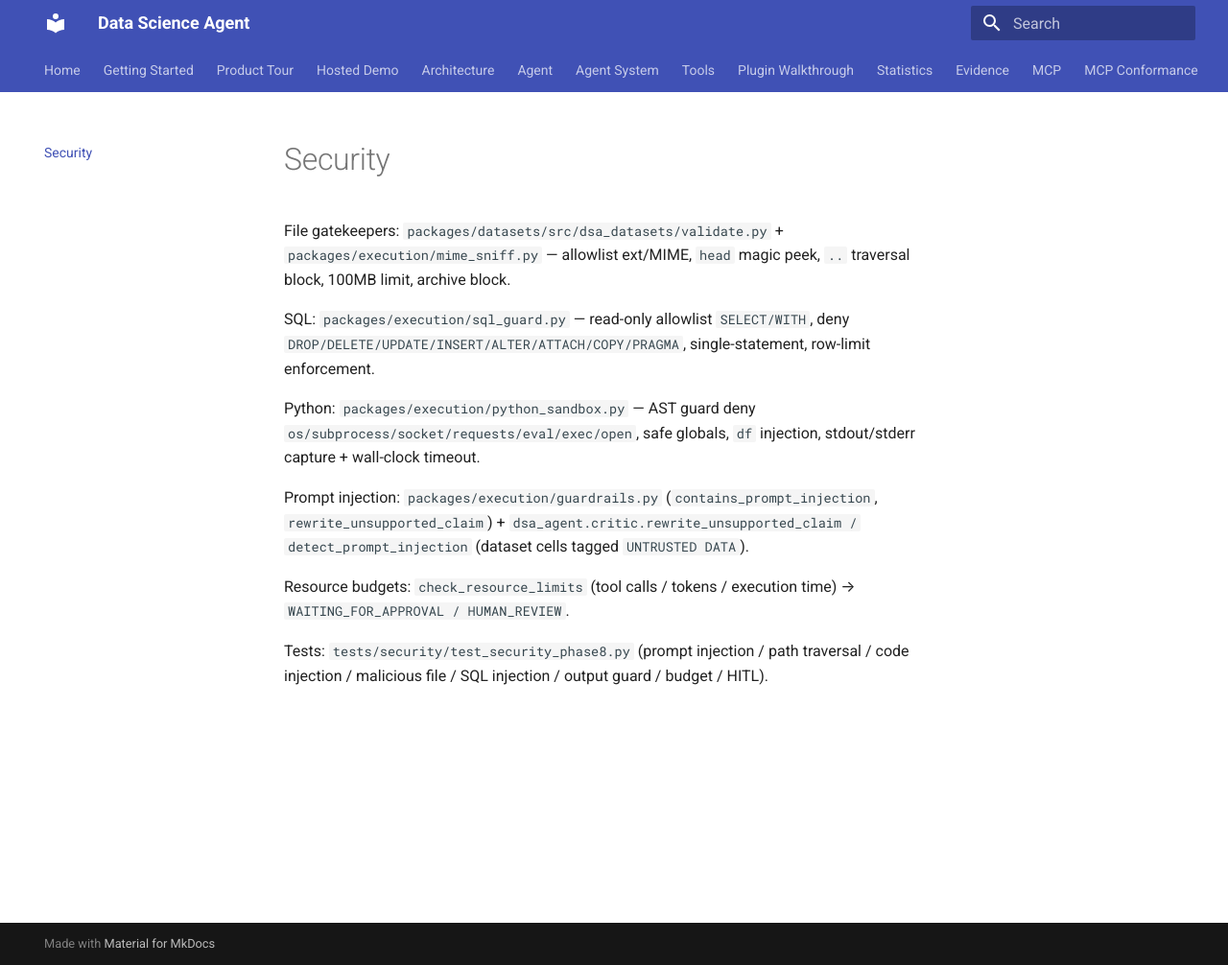
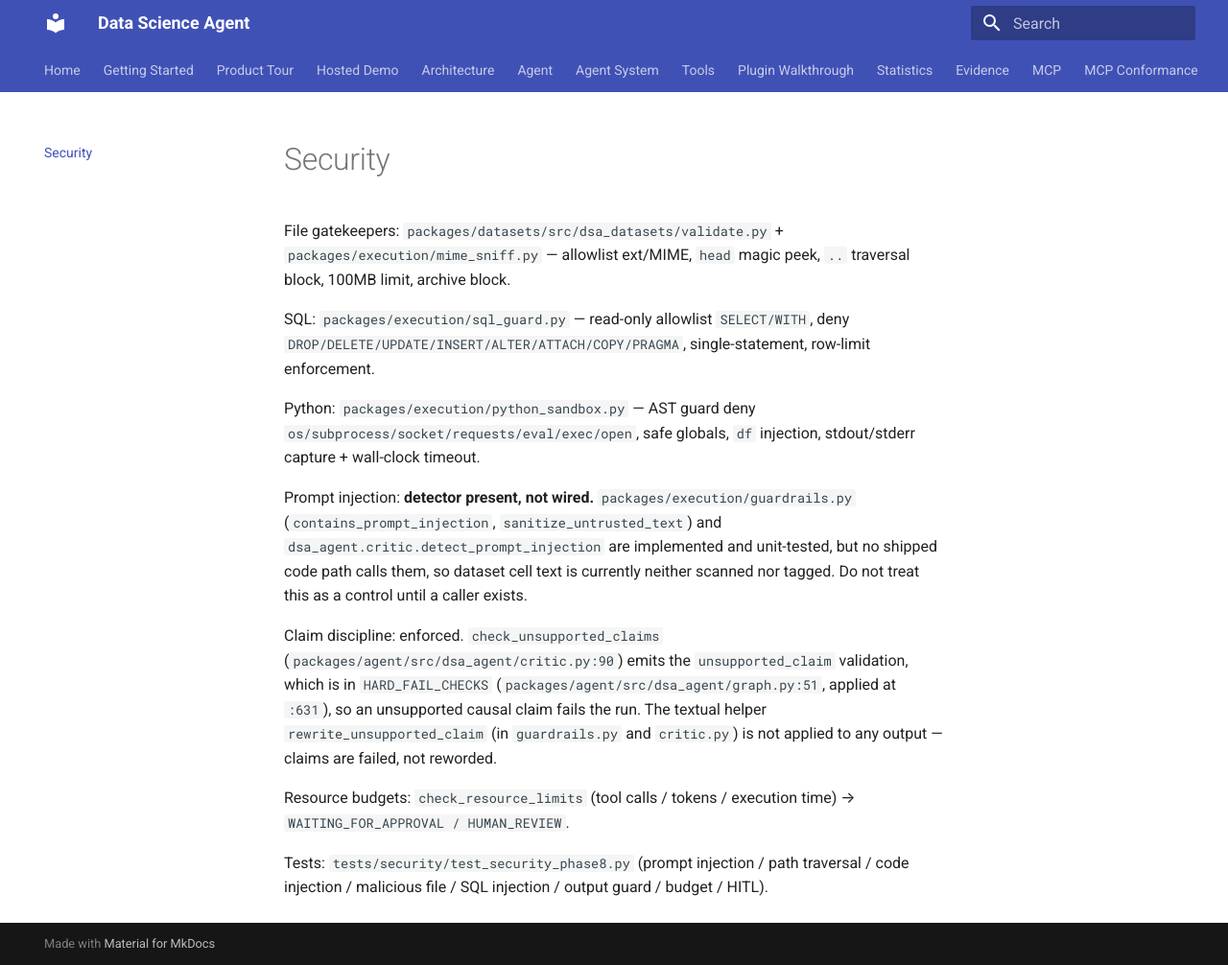
Before and after one commit to Jackxiaozhiren/data-science-agent, an MkDocs documentation site: the page built from docs/security.md, in a window 1280 px wide and 1006 px high. Shown: the whole window at 96% size. Built offline with MkDocs 1.6.1 and Material for MkDocs 9.7.7, drawn with Linux system fonts in a browser that asks for light colours.

Commit message:
fix(docs): §83 the prompt-injection control was documented as active but nothing calls it
contains_prompt_injection is reached only from sanitize_untrusted_text and
critic.detect_prompt_injection, and neither has a caller outside tests, so dataset cells
were never scanned -- SECURITY.md, docs/security.md and paper.md all described it as a
live control, and the "dataset cells tagged UNTRUSTED DATA" string exists only in a test
docstring. Rewritten as stated: the detector is unwired, and the enforced behaviour is
that unsupported_claim sits in HARD_FAIL_CHECKS (graph.py:51, applied at :631), so such a
run reports FAILED rather than being reworded.

```diff
--- a/docs/security.md
+++ b/docs/security.md
@@ -6,7 +6,9 @@ SQL: `packages/execution/sql_guard.py` — read-only allowlist `SELECT/WITH`, de
 
 Python: `packages/execution/python_sandbox.py` — AST guard deny `os/subprocess/socket/requests/eval/exec/open`, safe globals, `df` injection, stdout/stderr capture + wall-clock timeout.
 
-Prompt injection: `packages/execution/guardrails.py` (`contains_prompt_injection`, `rewrite_unsupported_claim`) + `dsa_agent.critic.rewrite_unsupported_claim / detect_prompt_injection` (dataset cells tagged `UNTRUSTED DATA`).
+Prompt injection: **detector present, not wired.** `packages/execution/guardrails.py` (`contains_prompt_injection`, `sanitize_untrusted_text`) and `dsa_agent.critic.detect_prompt_injection` are implemented and unit-tested, but no shipped code path calls them, so dataset cell text is currently neither scanned nor tagged. Do not treat this as a control until a caller exists.
+
+Claim discipline: enforced. `check_unsupported_claims` (`packages/agent/src/dsa_agent/critic.py:90`) emits the `unsupported_claim` validation, which is in `HARD_FAIL_CHECKS` (`packages/agent/src/dsa_agent/graph.py:51`, applied at `:631`), so an unsupported causal claim fails the run. The textual helper `rewrite_unsupported_claim` (in `guardrails.py` and `critic.py`) is not applied to any output — claims are failed, not reworded.
 
 Resource budgets: `check_resource_limits` (tool calls / tokens / execution time) → `WAITING_FOR_APPROVAL / HUMAN_REVIEW`.
 
```
Also changed, not shown: SECURITY.md (+1 -1 lines), research/paper/paper.md (+1 -1 lines).
